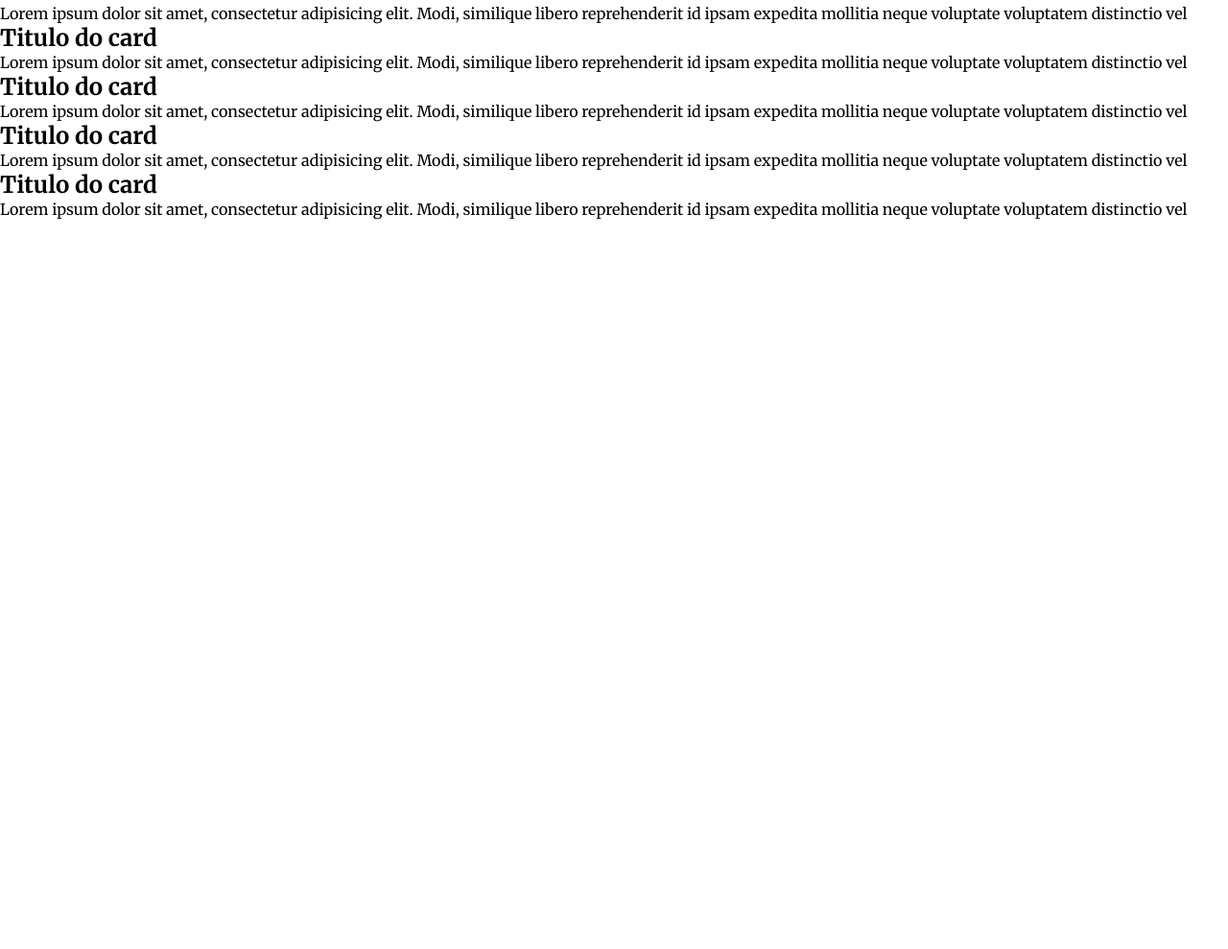
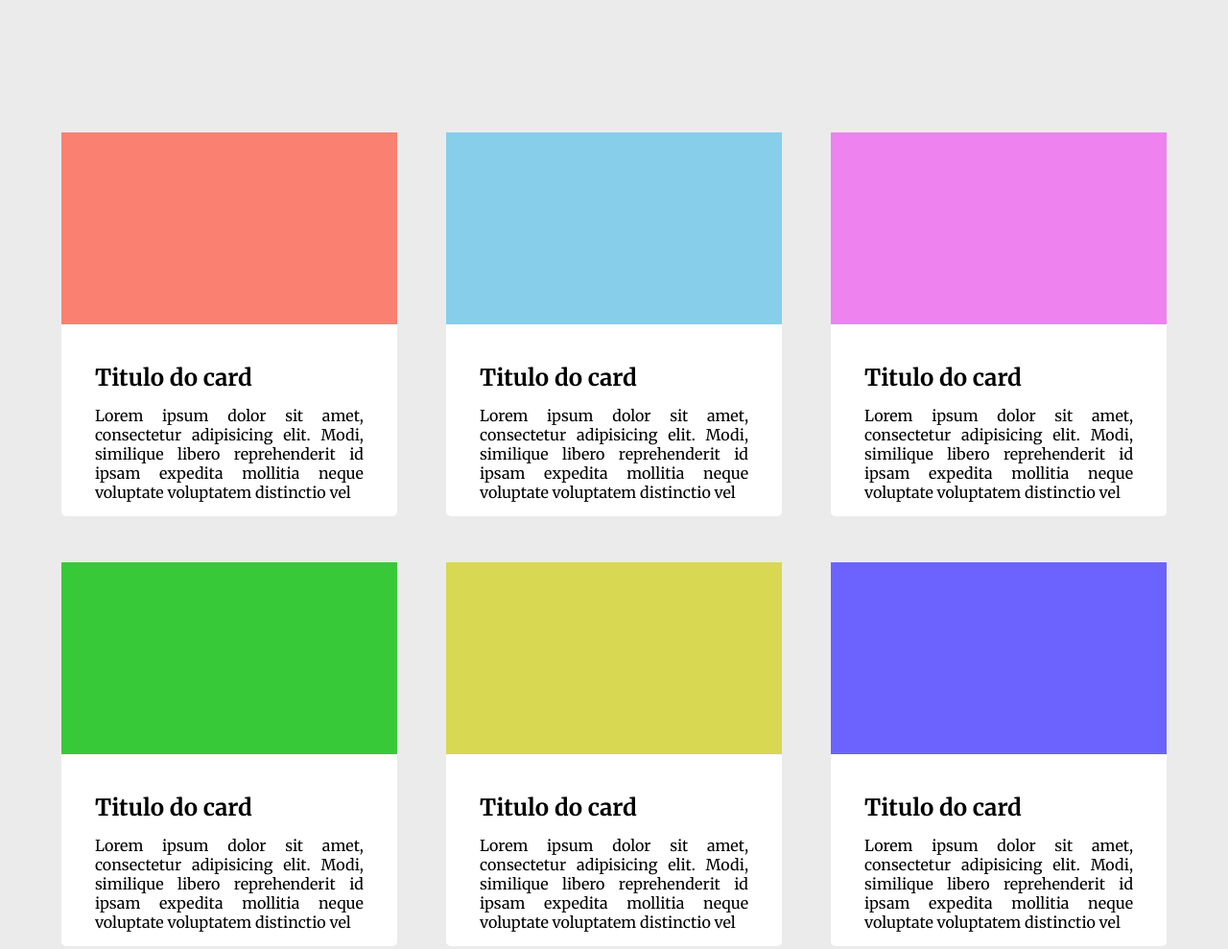
Before and after one commit to HugoCamposArimathea/Desafio3, a plain HTML site: page index.html in a window 1280 px wide. Shown: the part 478-1467 px from the top of the page at 96% size. Before the commit the page ends 800 px from the top, so only its background shows below. Drawn offline with Linux system fonts and the light colour scheme.

Commit message:
Atualização da página

```diff
--- a/index.html
+++ b/index.html
@@ -20,47 +20,49 @@
             </div>
         </section>
     </header>
-    <main class="container-main">
+    <main>
+        <div class="container-flex">
             <div class="item">
-            <div class="fundo"></div>
+                <div class="fundo cor1"></div>
                 <div class="text">
                     <h2>Titulo do card</h2>
                     <p>Lorem ipsum dolor sit amet, consectetur adipisicing elit. Modi, similique libero reprehenderit id ipsam expedita mollitia neque voluptate voluptatem distinctio vel</p>
                 </div>
             </div>
             <div class="item">
-            <div class="fundo"></div>
+                <div class="fundo cor2"></div>
                 <div class="text">
                     <h2>Titulo do card</h2>
                     <p>Lorem ipsum dolor sit amet, consectetur adipisicing elit. Modi, similique libero reprehenderit id ipsam expedita mollitia neque voluptate voluptatem distinctio vel</p>
                 </div>
             </div>
             <div class="item">
-            <div class="fundo"></div>
+                <div class="fundo cor3"></div>
                 <div class="text">
                     <h2>Titulo do card</h2>
                     <p>Lorem ipsum dolor sit amet, consectetur adipisicing elit. Modi, similique libero reprehenderit id ipsam expedita mollitia neque voluptate voluptatem distinctio vel</p>
                 </div>
             </div>
             <div class="item">
-            <div class="fundo"></div>
+                <div class="fundo cor4"></div>
                 <div class="text">
                     <h2>Titulo do card</h2>
                     <p>Lorem ipsum dolor sit amet, consectetur adipisicing elit. Modi, similique libero reprehenderit id ipsam expedita mollitia neque voluptate voluptatem distinctio vel</p>
                 </div>
             </div>
             <div class="item">
-            <div class="fundo"></div>
+                <div class="fundo cor5"></div>
                 <div class="text">
                     <h2>Titulo do card</h2>
                     <p>Lorem ipsum dolor sit amet, consectetur adipisicing elit. Modi, similique libero reprehenderit id ipsam expedita mollitia neque voluptate voluptatem distinctio vel</p>
                 </div>
             </div>
             <div class="item">
-            <div class="fundo"></div>
+                <div class="fundo cor6"></div>
                 <div class="text">
                     <h2>Titulo do card</h2>
                     <p>Lorem ipsum dolor sit amet, consectetur adipisicing elit. Modi, similique libero reprehenderit id ipsam expedita mollitia neque voluptate voluptatem distinctio vel</p>
+                </div>
             </div>
         </div>
     </main>
--- a/style.css
+++ b/style.css
@@ -20,16 +20,12 @@ html {
     font-size: 62.5%;
 }
 body {
+    width: 100vw;
     font-size: 1.6rem;
 }
 h1, h2, h3, h4, h5, h6 {
     margin: 0;
 }
-img {
-    max-width: 100%;
-    height: auto;
-}
-
 .container-header {
     background-color: var(--bgSite);
     width: 100vw;
@@ -38,12 +34,59 @@ img {
 .container-cabeçalho {
     width: 94vw;
     display: flex;
-    justify-content: space-between;
-    align-items: center;
 }
 .container-text {
     text-align: left;
 }
-.container-img {
-    size: 310px;
+body {
+    background-color: rgba(128, 128, 128, 0.158);
 }
+.container-flex {
+    display: flex;
+    justify-content: space-around;
+    flex-wrap: wrap;
+    margin: 3%;
+    margin-top: 15%;
+}
+.item {
+    display: flex;
+    align-items: center;
+    justify-content: space-between;
+    flex-wrap: wrap;
+    flex-direction: column;
+    width: 350px;
+    height: 400px;
+    margin: 2% auto;
+    background-color: white;
+    border-radius: 5px;
+}
+.text {
+    text-align: justify;
+    width: 80%;
+    height: 40%;
+}
+.text h2 {
+    margin-bottom: 5%;
+}
+.fundo {
+    width: 100%;
+    height: 50%;
+}
+.cor1 {
+    background-color: salmon;
+}
+.cor2 {
+    background-color: skyblue;
+}
+.cor3 {
+    background-color: violet;
+}
+.cor4 {
+    background-color: rgb(56, 201, 56);
+}
+.cor5 {
+    background-color: rgb(216, 216, 83);
+}
+.cor6 {
+    background-color: var(--buttonColor);
+}
```
Lines whose indentation alone changed are shown as unchanged.
